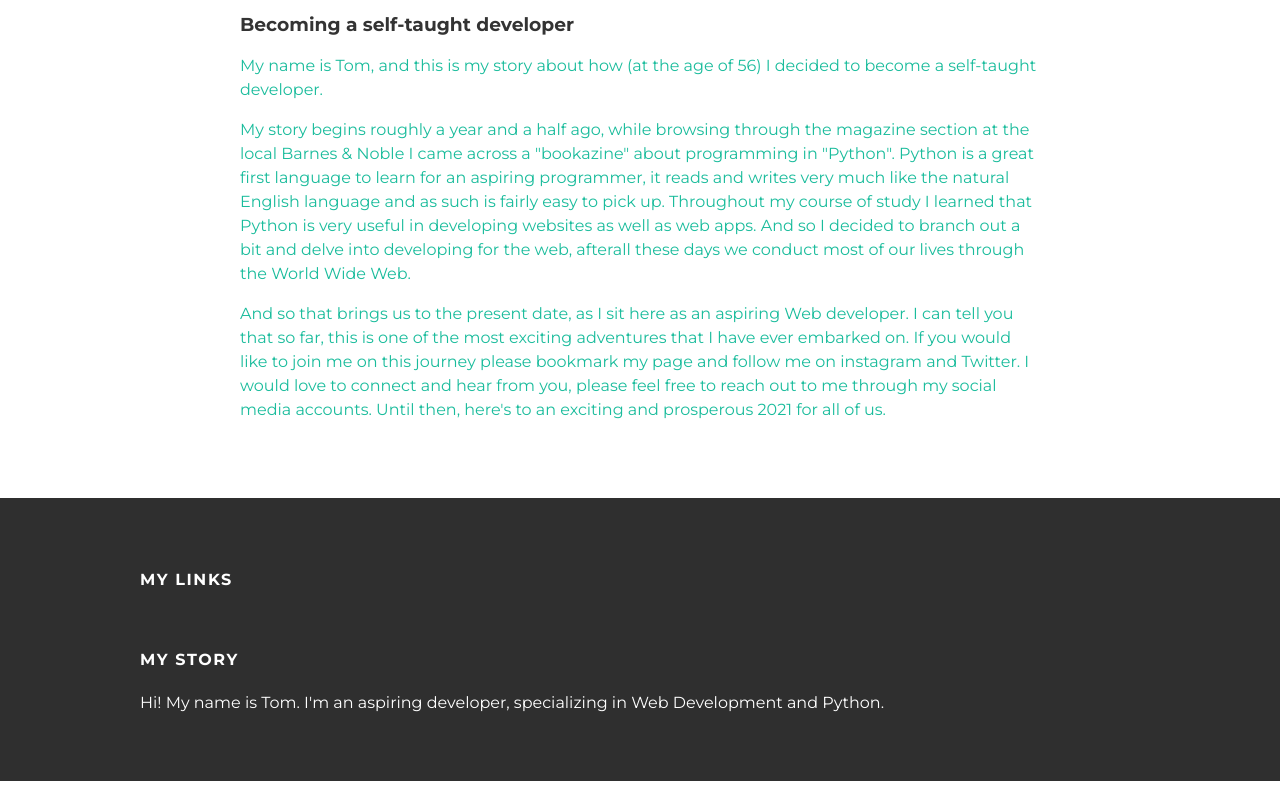
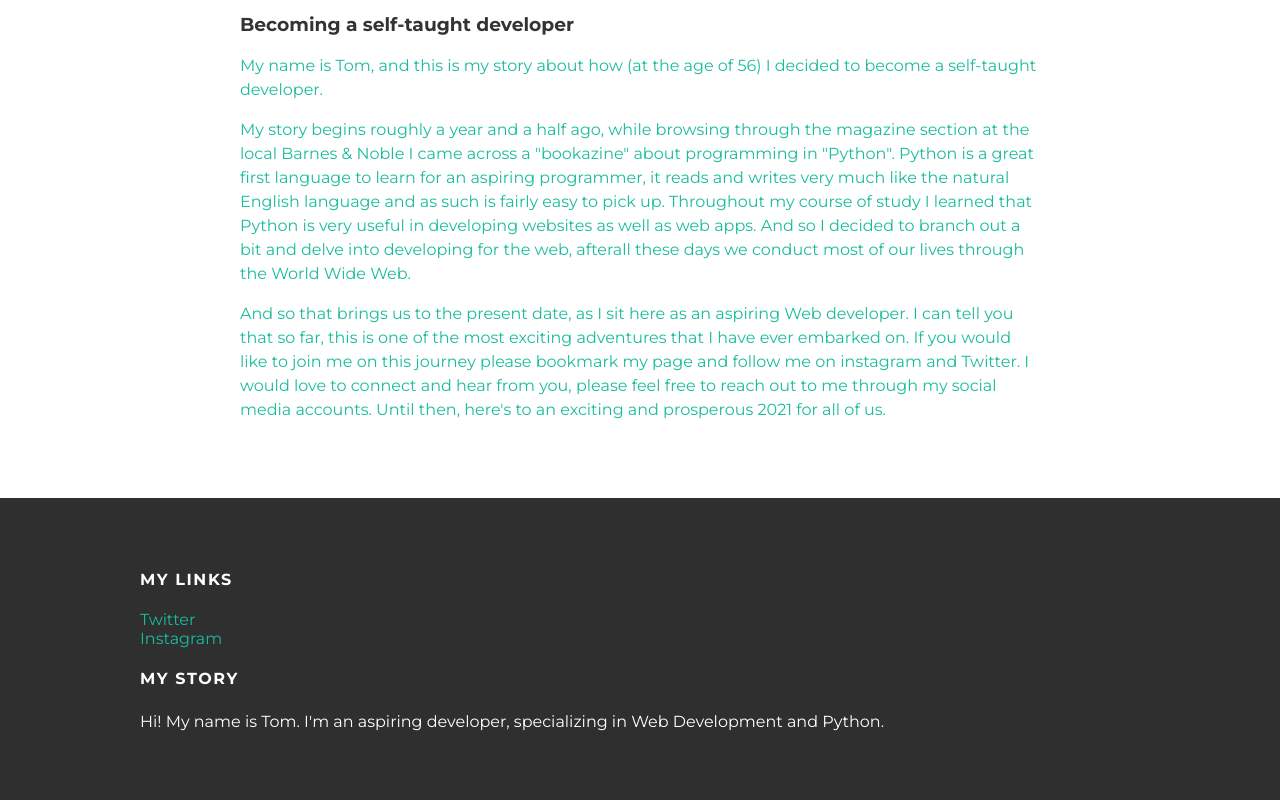
Before and after one commit to thomasmc214/.github.io, a plain HTML site: page index.html in a window 1280 px wide. Shown: the part 401-1201 px from the top of the page. Drawn offline with Linux system fonts and the light colour scheme.

Commit message:
Update index.html

```diff
--- a/index.html
+++ b/index.html
@@ -51,9 +51,9 @@
     <div class="column">
       <h4>My Links</h4>
 
-      <a href="https://twitter.com/TommyT45"><a/>
+      <a href="https://twitter.com/TommyT45">Twitter<a/>
           <br>
-      <a href="https://www.instagram.com/thomasmccroy/"></a>
+      <a href="https://www.instagram.com/thomasmccroy/">Instagram</a>
 
         </div>
         <div class="column">
```
